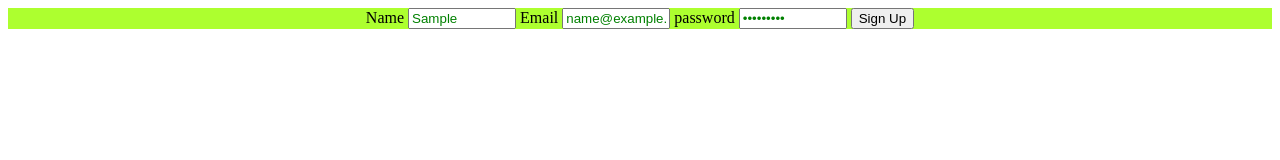
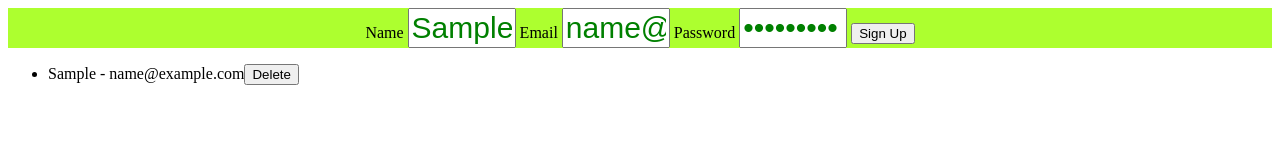
Before and after one commit to rumarajput/Web-Development, a plain HTML site: page master2.html in a window 1280 px wide. Both pictures are taken after typing "Sample", "name@example.com", "Sample123" into the empty fields and a click on the button "Sign Up". Drawn offline with Linux system fonts and the light colour scheme.

Commit message:
add new html file

```diff
--- a/master2.html
+++ b/master2.html
@@ -2,12 +2,12 @@
 <html>
 <head>
   <style>
-       form{
+    form {
       background-color: greenyellow;
       text-align: center;
     }
-       input{
-        font-size: 30;
+    input {
+      font-size: 30px; /* Corrected the font size unit */
       color: green;
       width: 100px;
     }
@@ -15,20 +15,73 @@
 </head>
 <body>
   <form action="a" onsubmit="onsignup(event)">
-      <lebel> Name </lebel>
+    <label>Name</label>
     <input type="text" name="username" required/>
-      <label> Email </label>
+    <label>Email</label>
     <input type="email" name="email" required/>
-      <label> password </label>
+    <label>Password</label>
     <input type="password" name="password" required/>
-      <button> Sign Up </button>
+    <button>Sign Up</button>
+  </form>
 
-    </form>
+  <!-- Display the list of contacts -->
+  <ul id="contactList"></ul>
+
   <script>
-      function onsignup(event){
+    function onsignup(event) {
       event.preventDefault();
-        console.log(event.target.username.value)
+      const username = event.target.username.value;
+      const email = event.target.email.value;
+      const password = event.target.password.value;
+
+      // Save the contact details to local storage
+      const contact = { username, email, password };
+      const contacts = JSON.parse(localStorage.getItem('contacts')) || [];
+      contacts.push(contact);
+      localStorage.setItem('contacts', JSON.stringify(contacts));
+
+      // Update the UI to display the contact list
+      updateContactList();
     }
+
+    function deleteContact(index) {
+      // Retrieve the contact list from local storage
+      const contacts = JSON.parse(localStorage.getItem('contacts'));
+
+      // Remove the specified contact from the array
+      contacts.splice(index, 1);
+
+      // Update the contact list in local storage
+      localStorage.setItem('contacts', JSON.stringify(contacts));
+
+      // Update the UI to reflect the changes
+      updateContactList();
+    }
+
+    function updateContactList() {
+      const contacts = JSON.parse(localStorage.getItem('contacts')) || [];
+      const contactList = document.getElementById('contactList');
+
+      // Clear the existing contact list
+      contactList.innerHTML = '';
+
+      // Add each contact as a list item
+      for (let i = 0; i < contacts.length; i++) {
+        const contact = contacts[i];
+        const listItem = document.createElement('li');
+        listItem.textContent = contact.username + ' - ' + contact.email;
+        contactList.appendChild(listItem);
+
+        // Add delete button for each contact
+        const deleteButton = document.createElement('button');
+        deleteButton.textContent = 'Delete';
+        deleteButton.addEventListener('click', () => deleteContact(i));
+        listItem.appendChild(deleteButton);
+      }
+    }
+
+    // Load the contact list on page load
+    updateContactList();
   </script>
 </body>
 </html>
```
Lines whose indentation alone changed are shown as unchanged.
